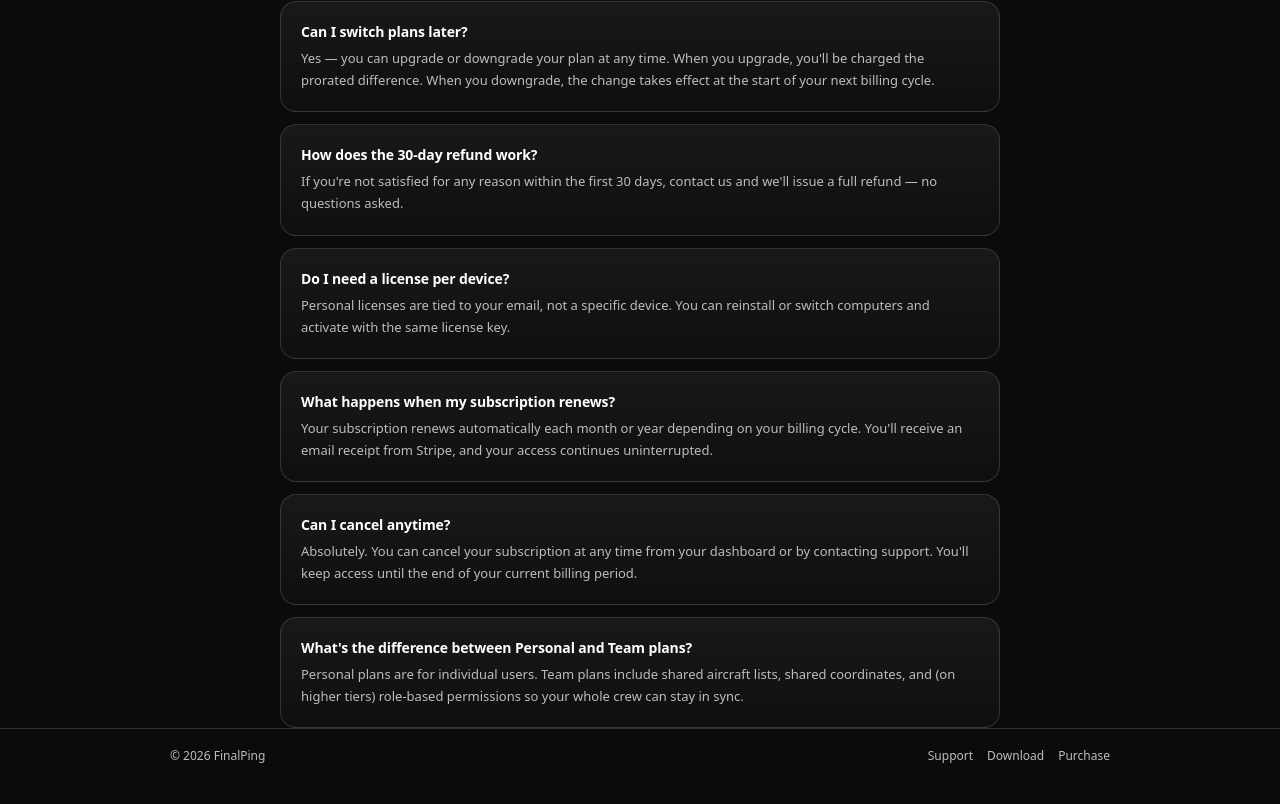
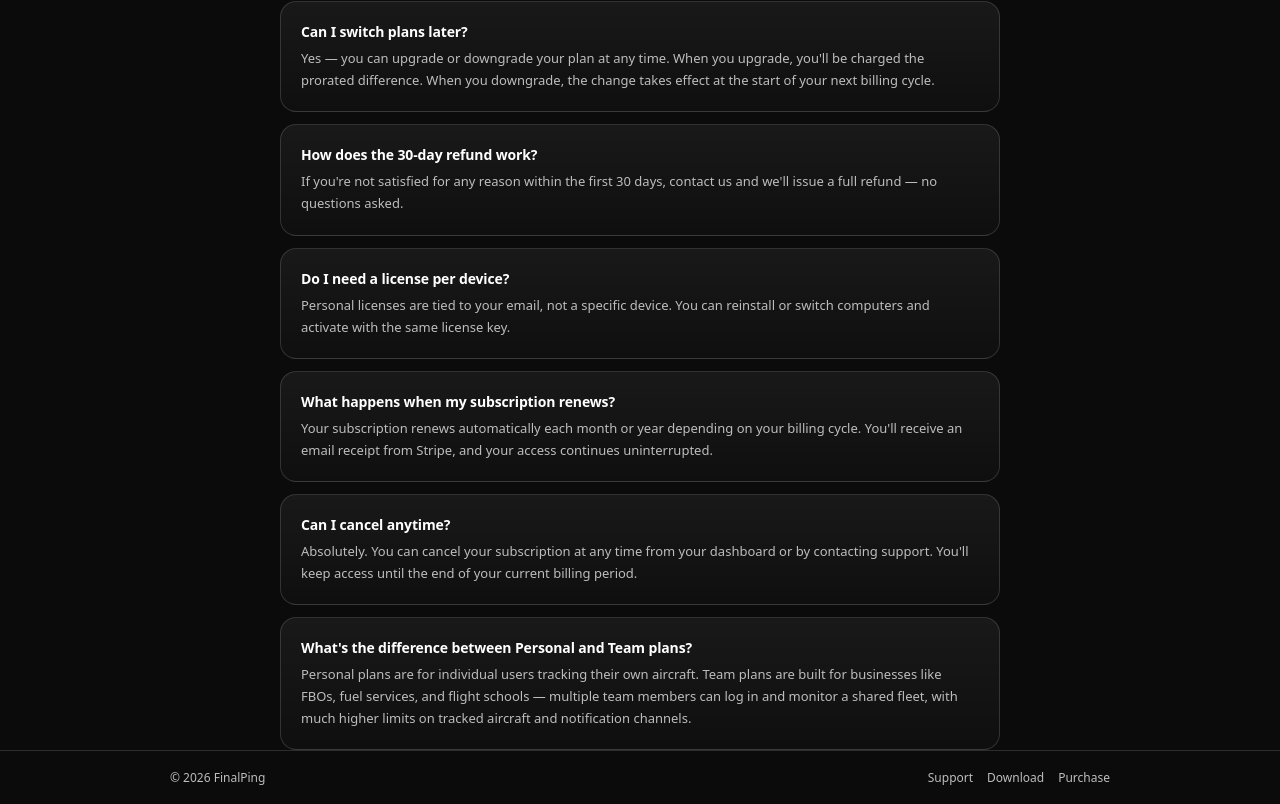
Before and after one commit to ShermR6/my-product-site, a Next.js app: page /pricing in a window 1280 px wide. Shown: the part 936-1740 px from the top of the page. Before the commit the page ends 1718 px from the top, so only its background shows below. Built offline with nearby package versions, Linux system fonts and the light colour scheme; no server answers.

Commit message:
Update PricingTabs.tsx

```diff
--- a/app/pricing/PricingTabs.tsx
+++ b/app/pricing/PricingTabs.tsx
@@ -49,7 +49,7 @@ const faqs = [
   },
   {
     q: "What's the difference between Personal and Team plans?",
-    a: "Personal plans are for individual users. Team plans include shared aircraft lists, shared coordinates, and (on higher tiers) role-based permissions so your whole crew can stay in sync.",
+    a: "Personal plans are for individual users tracking their own aircraft. Team plans are built for businesses like FBOs, fuel services, and flight schools — multiple team members can log in and monitor a shared fleet, with much higher limits on tracked aircraft and notification channels.",
   },
 ];
 
@@ -160,12 +160,13 @@ export default function PricingTabs() {
     ];
 
     const teamFeatures: FeatureRow[] = [
-      { label: "Seats", values: ["5", "15", "Unlimited"] },
-      { label: "Shared aircraft lists", values: [true, true, true] },
-      { label: "Shared coordinates", values: [true, true, true] },
-      { label: "Roles & permissions", values: [false, true, true] },
-      { label: "Org-wide alert rules", values: [false, true, true] },
-      { label: "Priority support", values: [true, true, true] },
+      { label: "Operator seats", values: ["3", "10", "Unlimited"] },
+      { label: "Tracked aircraft", values: ["25", "75", "Unlimited"] },
+      { label: "Saved coordinates", values: ["5", "20", "Unlimited"] },
+      { label: "Notification channels", values: ["3 channels", "10 channels", "Unlimited"] },
+      { label: "Shared aircraft list", values: [true, true, true] },
+      { label: "Distance alerts", values: [true, true, true] },
+      { label: "Priority support", values: [false, false, true] },
     ];
 
     return mode === "personal"
```
